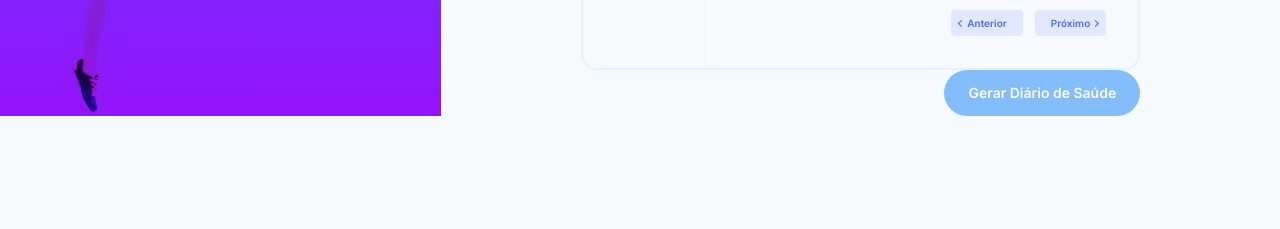
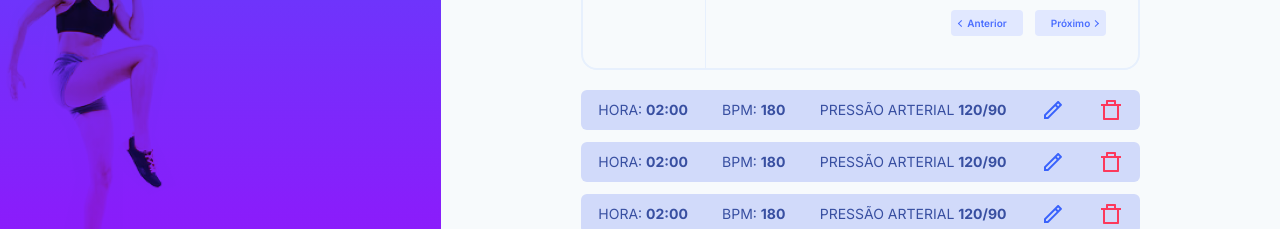
Before and after one commit to Kiicchan/clever-med, a React (Vite) app in the folder frontend/: page / in a window 1280 px wide. Shown: the part 723-952 px from the top of the page. Before the commit the page ends 839 px from the top, so only its background shows below. Built offline with nearby package versions, Linux system fonts and the light colour scheme.

Commit message:
styled MetricsList

```diff
--- /dev/null
+++ b/frontend/src/components/Main/Form.tsx/MetricsList.tsx
@@ -0,0 +1,32 @@
+import { MetricsListRow } from "./MetricsListRow";
+
+export function MetricsList() {
+    return (
+        <div className="mt-5 [&>*]:mb-3">
+            <MetricsListRow
+                hour="02:00"
+                bloodPressureHigh={120}
+                bloodPressureLow={90}
+                heartRate={180}
+                editHandle={() => undefined}
+                deleteHandle={() => undefined}
+            />
+            <MetricsListRow
+                hour="02:00"
+                bloodPressureHigh={120}
+                bloodPressureLow={90}
+                heartRate={180}
+                editHandle={() => undefined}
+                deleteHandle={() => undefined}
+            />
+            <MetricsListRow
+                hour="02:00"
+                bloodPressureHigh={120}
+                bloodPressureLow={90}
+                heartRate={180}
+                editHandle={() => undefined}
+                deleteHandle={() => undefined}
+            />
+        </div>
+    )
+}
--- /dev/null
+++ b/frontend/src/components/Main/Form.tsx/MetricsListRow.tsx
@@ -0,0 +1,23 @@
+import PenIcon from "@/assets/pen.svg";
+import TrashIcon from "@/assets/trash-can.svg";
+
+export interface IMetricsListRow {
+    hour: string
+    heartRate: number
+    bloodPressureHigh: number
+    bloodPressureLow: number
+    editHandle: () => void
+    deleteHandle: () => void
+}
+
+export function MetricsListRow(props: IMetricsListRow) {
+    return (
+        <div className="flex justify-around items-center py-2 bg-blue-100 rounded-md text-sm font-regular leading-none text-blue-700 [&_span]:font-bold">
+            <p>HORA: <span>{props.hour}</span></p>
+            <p>BPM: <span>{props.heartRate}</span></p>
+            <p>PRESSÃO ARTERIAL <span>{props.bloodPressureHigh}/{props.bloodPressureLow}</span></p>
+            <img src={PenIcon} onClick={props.editHandle} className="cursor-pointer" />
+            <img src={TrashIcon} onClick={props.deleteHandle} className="cursor-pointer" />
+        </div>
+    )
+}
--- a/frontend/src/components/Main/Form.tsx/index.tsx
+++ b/frontend/src/components/Main/Form.tsx/index.tsx
@@ -1,4 +1,5 @@
 import { MetricsInserter } from "./MetricsInserter";
+import { MetricsList } from "./MetricsList";
 
 export function Form() {
     return (
@@ -18,7 +19,8 @@ export function Form() {
                 <input type="date" name="Nascimento" id="metrics-date" required className="font-medium text-shades-700 p-2 leading-2 shadow rounded-md invalid:opacity-50 focus:opacity-100" />
             </p>
             <MetricsInserter />
-            <button type="submit" disabled className="block ml-auto text-white text-sm font-semibold leading-none bg-gradient-blue rounded-full py-4 px-6 disabled:opacity-50">Gerar Diário de Saúde</button>
+            <MetricsList />
+            <button type="submit" disabled className="block ml-auto mt-7 text-white text-sm font-semibold leading-none bg-gradient-blue rounded-full py-4 px-6 disabled:opacity-50">Gerar Diário de Saúde</button>
         </form>
     )
 }
```
Also changed, not shown: frontend/src/assets/pen.svg (added), frontend/src/assets/trash-can.svg (added).
